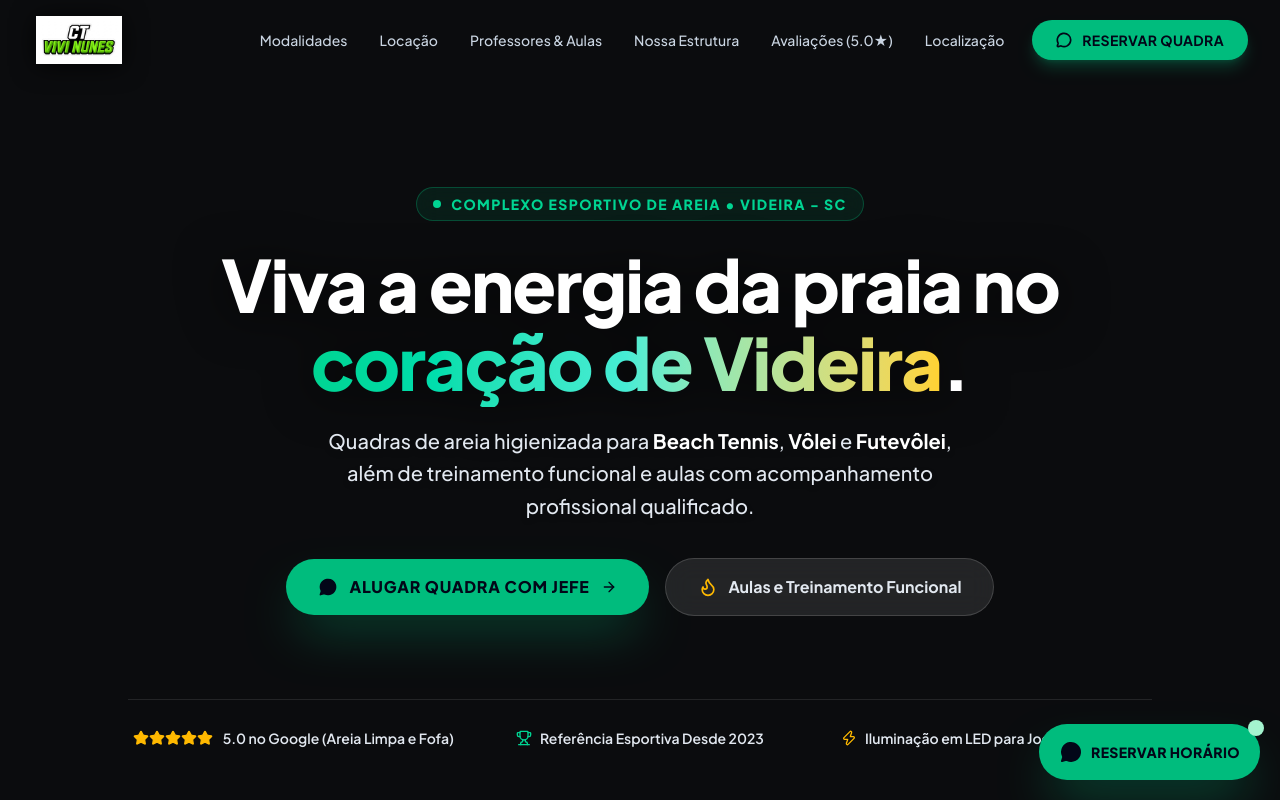
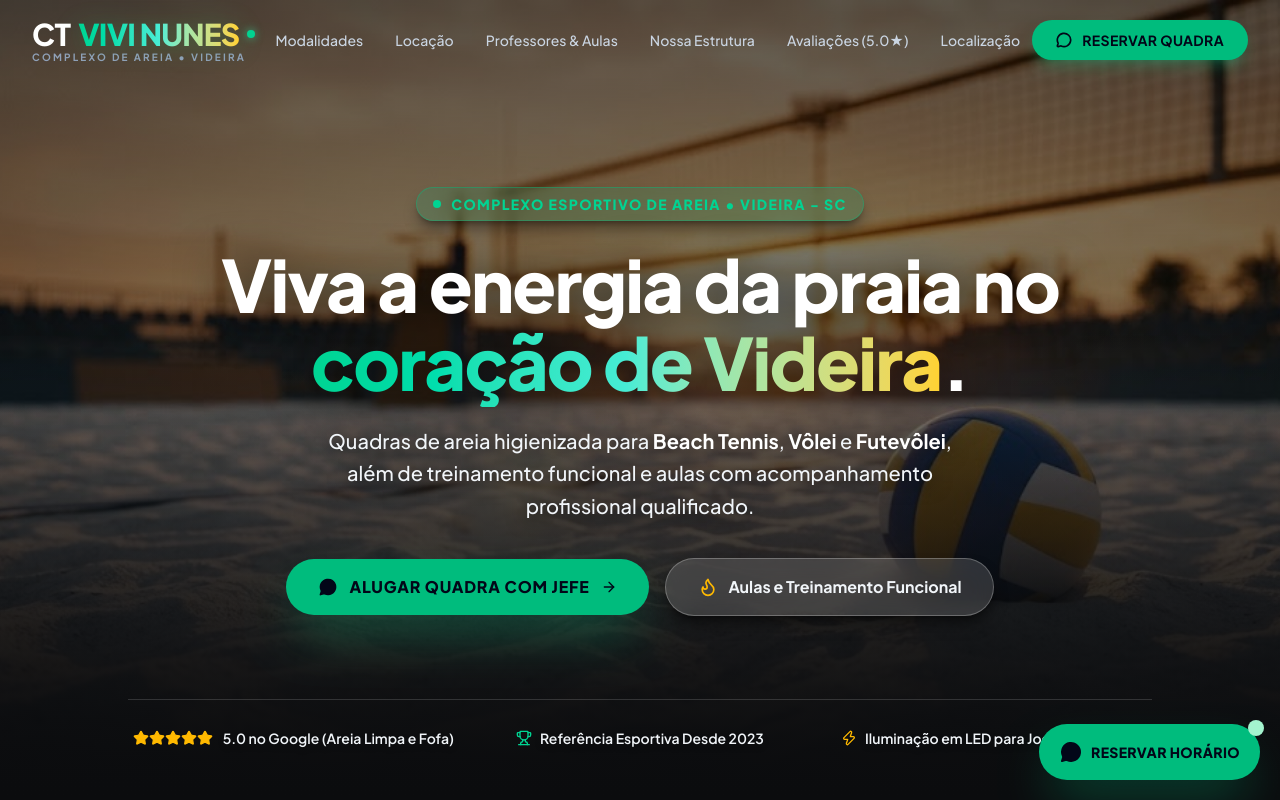
Before and after one commit to Ryan863/CT-VIVI-NUNES, a Next.js app: page / in a window 1280 px wide. Shown: the top 800 px of the page. Built offline with nearby package versions, Linux system fonts and the light colour scheme.

Commit message:
fix: hero background full-bleed visibility, clean typographic logo, and safe GSAP card triggers

```diff
--- a/src/app/page.tsx
+++ b/src/app/page.tsx
@@ -1,6 +1,6 @@
 "use client";
 
-import { useState, useRef } from "react";
+import { useState, useRef, useEffect } from "react";
 import Image from "next/image";
 import Link from "next/link";
 import gsap from "gsap";
@@ -53,7 +53,6 @@ function InstagramIcon({ className = "w-5 h-5" }: { className?: string }) {
 export const ASSETS = {
   heroDesktop: "/vivinunes/telainicialdesktop.jpg",
   heroMobile: "/vivinunes/telainicialmobile.jpg",
-  navbarLogo: "/vivinunes/logotransparenteparamenuinicial.jpg",
   officialLogo: "/vivinunes/logo.jpg",
 };
 
@@ -139,7 +138,15 @@ export default function HomePage() {
   const [activeFaq, setActiveFaq] = useState<number | null>(0);
   const [showWaModal, setShowWaModal] = useState(false);
 
-  // GSAP Animations
+  // Garantir refresh do ScrollTrigger após carregamento
+  useEffect(() => {
+    const timer = setTimeout(() => {
+      ScrollTrigger.refresh();
+    }, 500);
+    return () => clearTimeout(timer);
+  }, []);
+
+  // GSAP Animations seguras (fromTo com clearProps para nunca sumir elementos)
   useGSAP(
     () => {
       // Navbar scroll background animation
@@ -169,67 +176,96 @@ export default function HomePage() {
         });
       }
 
-      // Hero content staggered entrance
-      gsap.from(".hero-reveal", {
-        y: 35,
-        opacity: 0,
-        duration: 0.9,
-        stagger: 0.12,
-        ease: "power3.out",
-        delay: 0.2,
-      });
+      // Hero reveal
+      gsap.fromTo(
+        ".hero-reveal",
+        { y: 30, opacity: 0 },
+        {
+          y: 0,
+          opacity: 1,
+          duration: 0.8,
+          stagger: 0.1,
+          ease: "power2.out",
+          delay: 0.1,
+          clearProps: "all",
+        }
+      );
 
       // Bento cards reveal
-      gsap.from(".bento-card", {
-        scrollTrigger: {
-          trigger: "#modalidades",
-          start: "top 78%",
-        },
-        y: 40,
-        opacity: 0,
-        duration: 0.8,
-        stagger: 0.15,
-        ease: "power2.out",
-      });
-
-      // Teachers cards reveal
-      gsap.from(".teacher-card", {
-        scrollTrigger: {
-          trigger: "#professores",
-          start: "top 78%",
-        },
-        y: 45,
-        opacity: 0,
-        duration: 0.8,
-        stagger: 0.2,
-        ease: "power3.out",
-      });
+      gsap.fromTo(
+        ".bento-card",
+        { y: 35, opacity: 0 },
+        {
+          y: 0,
+          opacity: 1,
+          duration: 0.7,
+          stagger: 0.12,
+          ease: "power2.out",
+          clearProps: "all",
+          scrollTrigger: {
+            trigger: "#modalidades",
+            start: "top 90%",
+            once: true,
+          },
+        }
+      );
+
+      // Teachers cards reveal seguro
+      gsap.fromTo(
+        ".teacher-card",
+        { y: 35, opacity: 0 },
+        {
+          y: 0,
+          opacity: 1,
+          duration: 0.7,
+          stagger: 0.15,
+          ease: "power2.out",
+          clearProps: "all",
+          scrollTrigger: {
+            trigger: "#professores",
+            start: "top 90%",
+            once: true,
+          },
+        }
+      );
 
       // Structure pillars reveal
-      gsap.from(".structure-pillar", {
-        scrollTrigger: {
-          trigger: "#estrutura",
-          start: "top 78%",
-        },
-        y: 30,
-        opacity: 0,
-        duration: 0.7,
-        stagger: 0.12,
-        ease: "power2.out",
-      });
+      gsap.fromTo(
+        ".structure-pillar",
+        { y: 25, opacity: 0 },
+        {
+          y: 0,
+          opacity: 1,
+          duration: 0.6,
+          stagger: 0.1,
+          ease: "power2.out",
+          clearProps: "all",
+          scrollTrigger: {
+            trigger: "#estrutura",
+            start: "top 90%",
+            once: true,
+          },
+        }
+      );
 
       // Testimonial cards reveal
-      gsap.from(".testimonial-card", {
-        scrollTrigger: {
-          trigger: "#avaliacoes",
-          start: "top 78%",
-        },
-        y: 35,
-        opacity: 0,
-        duration: 0.8,
-        stagger: 0.15,
-        ease: "power3.out",
-      });
+      gsap.fromTo(
+        ".testimonial-card",
+        { y: 25, opacity: 0 },
+        {
+          y: 0,
+          opacity: 1,
+          duration: 0.6,
+          stagger: 0.1,
+          ease: "power2.out",
+          clearProps: "all",
+          scrollTrigger: {
+            trigger: "#avaliacoes",
+            start: "top 90%",
+            once: true,
+          },
+        }
+      );
     },
     { scope: containerRef }
   );
@@ -240,26 +276,31 @@ export default function HomePage() {
       className="relative min-h-screen bg-[#0B0C0E] text-[#F8FAFC] overflow-x-hidden selection:bg-emerald-500 selection:text-black"
     >
       {/* ============================================================== */}
-      {/* A. NAVBAR EDITORIAL (Sticky com transição inteligente e Blur)  */}
+      {/* A. NAVBAR EDITORIAL (Sticky com Blur e Logo Tipográfica)       */}
       {/* ============================================================== */}
       <header
         id="main-navbar"
         className="fixed top-0 left-0 right-0 z-50 transition-all duration-300 border-b border-transparent bg-transparent"
       >
         <div className="max-w-7xl mx-auto px-4 sm:px-6 lg:px-8 h-20 flex items-center justify-between">
-          {/* Logo Oficial Tipográfica */}
+          {/* Logo Tipográfica Oficial (Sem caixa branca, refinada) */}
           <Link
             href="#hero"
-            className="flex items-center gap-3 group focus:outline-none focus-visible:ring-2 focus-visible:ring-emerald-500 rounded-lg p-1"
+            className="flex items-center gap-2 group focus:outline-none focus-visible:ring-2 focus-visible:ring-emerald-500 rounded-xl py-1 px-2 -ml-2 transition-colors hover:bg-white/5"
           >
-            <div className="relative h-10 sm:h-12 w-36 sm:w-48 transition-transform duration-300 group-hover:scale-105">
-              <Image
-                src={ASSETS.navbarLogo}
-                alt="CT Vivi Nunes - Logo Oficial"
-                fill
-                priority
-                className="object-contain object-left drop-shadow-[0_2px_12px_rgba(0,0,0,0.8)]"
-              />
+            <div className="flex flex-col">
+              <div className="flex items-center gap-2">
+                <span className="font-extrabold text-2xl sm:text-3xl tracking-tight text-white font-syne">
+                  CT
+                </span>
+                <span className="font-black text-2xl sm:text-3xl tracking-tight bg-gradient-to-r from-emerald-400 via-teal-300 to-amber-300 bg-clip-text text-transparent font-syne drop-shadow-[0_2px_12px_rgba(34,197,94,0.3)]">
+                  VIVI NUNES
+                </span>
+                <span className="h-2 w-2 rounded-full bg-emerald-400 shadow-[0_0_8px_rgba(52,211,153,0.8)]" />
+              </div>
+              <span className="text-[10px] font-bold tracking-[0.22em] uppercase text-slate-400 group-hover:text-emerald-400 transition-colors -mt-0.5">
+                Complexo de Areia • Videira
+              </span>
             </div>
           </Link>
 
@@ -409,43 +450,46 @@ export default function HomePage() {
       </header>
 
       {/* ============================================================== */}
-      {/* B. 1ª DOBRA: HERO SECTION (min-h-[100dvh] com tela cheia)      */}
+      {/* B. 1ª DOBRA: HERO SECTION (IMAGENS 100% VISÍVEIS EM TELA CHEIA)*/}
       {/* ============================================================== */}
       <section
         id="hero"
-        className="relative min-h-[100dvh] flex flex-col justify-between pt-28 pb-12 px-4 sm:px-6 lg:px-8 overflow-hidden"
+        className="relative isolate min-h-[100dvh] flex flex-col justify-between pt-28 pb-12 px-4 sm:px-6 lg:px-8 overflow-hidden bg-black"
       >
-        {/* Imagem de Fundo Condicional Responsiva */}
-        <div className="absolute inset-0 -z-20 min-h-[100dvh] w-full overflow-hidden">
-          {/* Desktop 16:9 */}
+        {/* Layer 0: Imagem Desktop (16:9) em tela cheia garantida */}
+        <div className="hidden md:block absolute inset-0 z-0">
           <Image
             src={ASSETS.heroDesktop}
-            alt="Quadras de areia dourada do CT Vivi Nunes com iluminação do pôr do sol"
+            alt="Quadra de areia do CT Vivi Nunes com iluminação natural em Videira"
             fill
             priority
-            quality={90}
+            quality={95}
             sizes="100vw"
-            className="hidden md:block object-cover object-center scale-105"
+            className="object-cover object-center"
           />
-          {/* Mobile 9:16 */}
+        </div>
+
+        {/* Layer 0: Imagem Mobile (9:16) em tela cheia garantida */}
+        <div className="block md:hidden absolute inset-0 z-0">
           <Image
             src={ASSETS.heroMobile}
             alt="Quadra de areia com bola de vôlei do CT Vivi Nunes em Videira"
             fill
             priority
-            quality={90}
+            quality={95}
             sizes="100vw"
-            className="block md:hidden object-cover object-center"
+            className="object-cover object-center"
           />
         </div>
 
-        {/* Overlay em Degradê Gradual de Alta Legibilidade */}
-        <div className="absolute inset-0 -z-10 bg-gradient-to-t from-[#0B0C0E] via-[#0B0C0E]/75 to-[#0B0C0E]/40" />
-
-        {/* Conteúdo Central Hero */}
-        <div className="max-w-5xl mx-auto my-auto w-full text-center flex flex-col items-center pt-8">
+        {/* Layer 1: Overlay Suave para proteger a leitura sem apagar a foto dourada da quadra */}
+        <div className="absolute inset-0 z-[1] bg-gradient-to-t from-[#0B0C0E] via-[#0B0C0E]/50 to-[#0B0C0E]/25 pointer-events-none" />
+        <div className="absolute inset-0 z-[1] bg-gradient-to-b from-black/50 via-transparent to-[#0B0C0E] pointer-events-none" />
+
+        {/* Layer 2: Conteúdo Central Hero */}
+        <div className="relative z-10 max-w-5xl mx-auto my-auto w-full text-center flex flex-col items-center pt-8">
           {/* Eyebrow Badge Editorial */}
-          <div className="hero-reveal inline-flex items-center gap-2.5 px-4 py-1.5 rounded-full bg-emerald-500/10 border border-emerald-500/30 backdrop-blur-md mb-6">
+          <div className="hero-reveal inline-flex items-center gap-2.5 px-4 py-1.5 rounded-full bg-emerald-500/15 border border-emerald-500/40 backdrop-blur-md mb-6 shadow-lg shadow-black/40">
             <span className="flex h-2 w-2 relative">
               <span className="animate-ping absolute inline-flex h-full w-full rounded-full bg-emerald-400 opacity-75"></span>
               <span className="relative inline-flex rounded-full h-2 w-2 bg-emerald-400"></span>
@@ -456,7 +500,7 @@ export default function HomePage() {
           </div>
 
           {/* H1 Imponente */}
-          <h1 className="hero-reveal font-extrabold text-4xl sm:text-6xl md:text-7xl lg:text-7xl tracking-tight text-white max-w-4xl leading-[1.08] drop-shadow-[0_4px_24px_rgba(0,0,0,0.8)]">
+          <h1 className="hero-reveal font-extrabold text-4xl sm:text-6xl md:text-7xl lg:text-7xl tracking-tight text-white max-w-4xl leading-[1.08] drop-shadow-[0_4px_24px_rgba(0,0,0,0.9)]">
             Viva a energia da praia no{" "}
             <span className="bg-gradient-to-r from-emerald-400 via-teal-300 to-amber-300 bg-clip-text text-transparent">
               coração de Videira
@@ -465,7 +509,7 @@ export default function HomePage() {
           </h1>
 
           {/* Subtítulo Conversivo */}
-          <p className="hero-reveal mt-6 text-base sm:text-xl text-slate-200 max-w-2xl font-medium leading-relaxed drop-shadow-md">
+          <p className="hero-reveal mt-6 text-base sm:text-xl text-slate-100 max-w-2xl font-medium leading-relaxed drop-shadow-[0_2px_10px_rgba(0,0,0,0.9)]">
             Quadras de areia higienizada para{" "}
             <strong className="text-white font-bold">Beach Tennis</strong>,{" "}
             <strong className="text-white font-bold">Vôlei</strong> e{" "}
@@ -481,7 +525,7 @@ export default function HomePage() {
               href={CONTACTS.jefe.whatsappUrl}
               target="_blank"
               rel="noopener noreferrer"
-              className="group w-full sm:w-auto inline-flex items-center justify-center gap-3 px-8 py-4 rounded-full text-base font-black uppercase tracking-wider bg-emerald-500 hover:bg-emerald-400 text-slate-950 shadow-2xl shadow-emerald-500/35 transition-all duration-300 hover:scale-105 active:scale-95"
+              className="group w-full sm:w-auto inline-flex items-center justify-center gap-3 px-8 py-4 rounded-full text-base font-black uppercase tracking-wider bg-emerald-500 hover:bg-emerald-400 text-slate-950 shadow-2xl shadow-emerald-500/40 transition-all duration-300 hover:scale-105 active:scale-95"
             >
               <MessageCircle className="w-5 h-5 fill-slate-950 stroke-none" />
               <span>Alugar Quadra com Jefe</span>
@@ -491,7 +535,7 @@ export default function HomePage() {
             {/* Botão Secundário: Aulas & Metodologia */}
             <Link
               href="#professores"
-              className="w-full sm:w-auto inline-flex items-center justify-center gap-2.5 px-8 py-4 rounded-full text-base font-bold text-slate-200 bg-white/10 hover:bg-white/20 backdrop-blur-md border border-white/15 transition-all duration-300 hover:scale-105 active:scale-95"
+              className="w-full sm:w-auto inline-flex items-center justify-center gap-2.5 px-8 py-4 rounded-full text-base font-bold text-slate-100 bg-white/15 hover:bg-white/25 backdrop-blur-md border border-white/25 transition-all duration-300 hover:scale-105 active:scale-95 shadow-lg shadow-black/50"
             >
               <Flame className="w-5 h-5 text-amber-400" />
               <span>Aulas e Treinamento Funcional</span>
@@ -499,29 +543,29 @@ export default function HomePage() {
           </div>
         </div>
 
-        {/* Barra Inferior de Autoridade / Trust Badges */}
-        <div className="hero-reveal max-w-5xl mx-auto w-full mt-10 pt-6 border-t border-white/10 grid grid-cols-1 sm:grid-cols-3 gap-4 text-center">
+        {/* Layer 2: Barra Inferior de Autoridade / Trust Badges */}
+        <div className="hero-reveal relative z-10 max-w-5xl mx-auto w-full mt-10 pt-6 border-t border-white/15 grid grid-cols-1 sm:grid-cols-3 gap-4 text-center">
           <div className="flex items-center justify-center gap-2.5 py-1">
             <div className="flex text-amber-400">
               {[...Array(5)].map((_, i) => (
                 <Star key={i} className="w-4 h-4 fill-amber-400 stroke-amber-400" />
               ))}
             </div>
-            <span className="text-xs sm:text-sm font-semibold text-slate-200">
+            <span className="text-xs sm:text-sm font-semibold text-slate-100 drop-shadow-md">
               5.0 no Google (Areia Limpa e Fofa)
             </span>
           </div>
 
           <div className="flex items-center justify-center gap-2 py-1">
             <Trophy className="w-4 h-4 text-emerald-400" />
-            <span className="text-xs sm:text-sm font-semibold text-slate-200">
+            <span className="text-xs sm:text-sm font-semibold text-slate-100 drop-shadow-md">
               Referência Esportiva Desde 2023
             </span>
           </div>
 
           <div className="flex items-center justify-center gap-2 py-1">
             <Zap className="w-4 h-4 text-amber-400" />
-            <span className="text-xs sm:text-sm font-semibold text-slate-200">
+            <span className="text-xs sm:text-sm font-semibold text-slate-100 drop-shadow-md">
               Iluminação em LED para Jogos Noturnos
             </span>
           </div>
@@ -747,7 +791,7 @@ export default function HomePage() {
       </section>
 
       {/* ============================================================== */}
-      {/* C.2 EQUIPE TÉCNICA & METODOLOGIA (Split Editorial Exclusivo)    */}
+      {/* C.2 EQUIPE TÉCNICA & METODOLOGIA (Split Editorial Robusto)     */}
       {/* ============================================================== */}
       <section
         id="professores"
@@ -770,7 +814,7 @@ export default function HomePage() {
 
         <div className="grid grid-cols-1 lg:grid-cols-2 gap-8">
           {/* Card 1: Profª. Viviane Nunes */}
-          <div className="teacher-card rounded-3xl bg-[#14171A] border border-white/10 p-8 sm:p-10 flex flex-col justify-between relative overflow-hidden group hover:border-emerald-500/40 transition-all duration-300">
+          <div className="teacher-card rounded-3xl bg-[#14171A] border border-white/10 p-8 sm:p-10 flex flex-col justify-between relative overflow-hidden group hover:border-emerald-500/40 transition-all duration-300 shadow-xl">
             <div className="absolute top-0 right-0 w-44 h-44 bg-emerald-500/10 rounded-full blur-2xl -z-10 group-hover:bg-emerald-500/20 transition-all" />
 
             <div>
@@ -832,7 +876,7 @@ export default function HomePage() {
           </div>
 
           {/* Card 2: Prof. Anderson Tansini */}
-          <div className="teacher-card rounded-3xl bg-[#14171A] border border-white/10 p-8 sm:p-10 flex flex-col justify-between relative overflow-hidden group hover:border-amber-500/40 transition-all duration-300">
+          <div className="teacher-card rounded-3xl bg-[#14171A] border border-white/10 p-8 sm:p-10 flex flex-col justify-between relative overflow-hidden group hover:border-amber-500/40 transition-all duration-300 shadow-xl">
             <div className="absolute top-0 right-0 w-44 h-44 bg-amber-500/10 rounded-full blur-2xl -z-10 group-hover:bg-amber-500/20 transition-all" />
 
             <div>
@@ -1401,15 +1445,16 @@ export default function HomePage() {
 
           {/* Grid Principal do Rodapé */}
           <div className="grid grid-cols-1 md:grid-cols-12 gap-10 pb-12 border-b border-white/5">
-            {/* Coluna 1: Logo e Resumo */}
+            {/* Coluna 1: Logo Tipográfica e Resumo */}
             <div className="md:col-span-5 flex flex-col items-start">
-              <div className="relative h-12 w-48 mb-4">
-                <Image
-                  src={ASSETS.navbarLogo}
-                  alt="CT Vivi Nunes"
-                  fill
-                  className="object-contain object-left"
-                />
+              <div className="flex items-center gap-2 mb-3">
+                <span className="font-extrabold text-2xl tracking-tight text-white font-syne">
+                  CT
+                </span>
+                <span className="font-black text-2xl tracking-tight bg-gradient-to-r from-emerald-400 via-teal-300 to-amber-300 bg-clip-text text-transparent font-syne">
+                  VIVI NUNES
+                </span>
+                <span className="h-2 w-2 rounded-full bg-emerald-400" />
               </div>
               <p className="text-slate-400 text-sm leading-relaxed max-w-sm">
                 Complexo Esportivo de Areia com foco em Beach Tennis, Vôlei de
```
